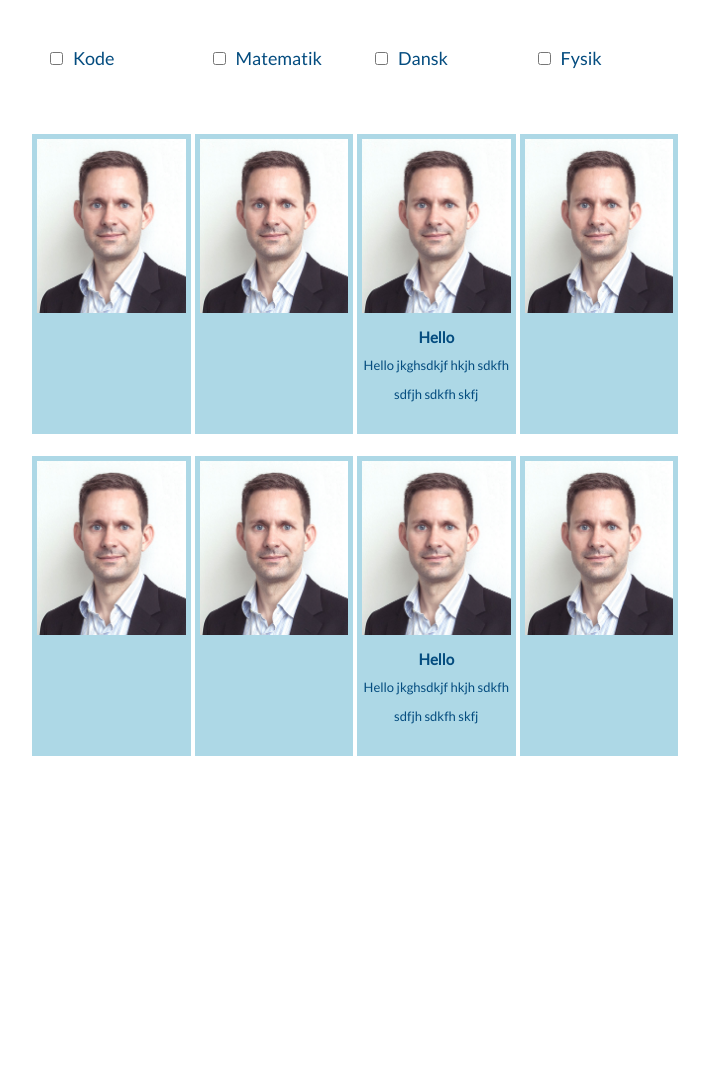
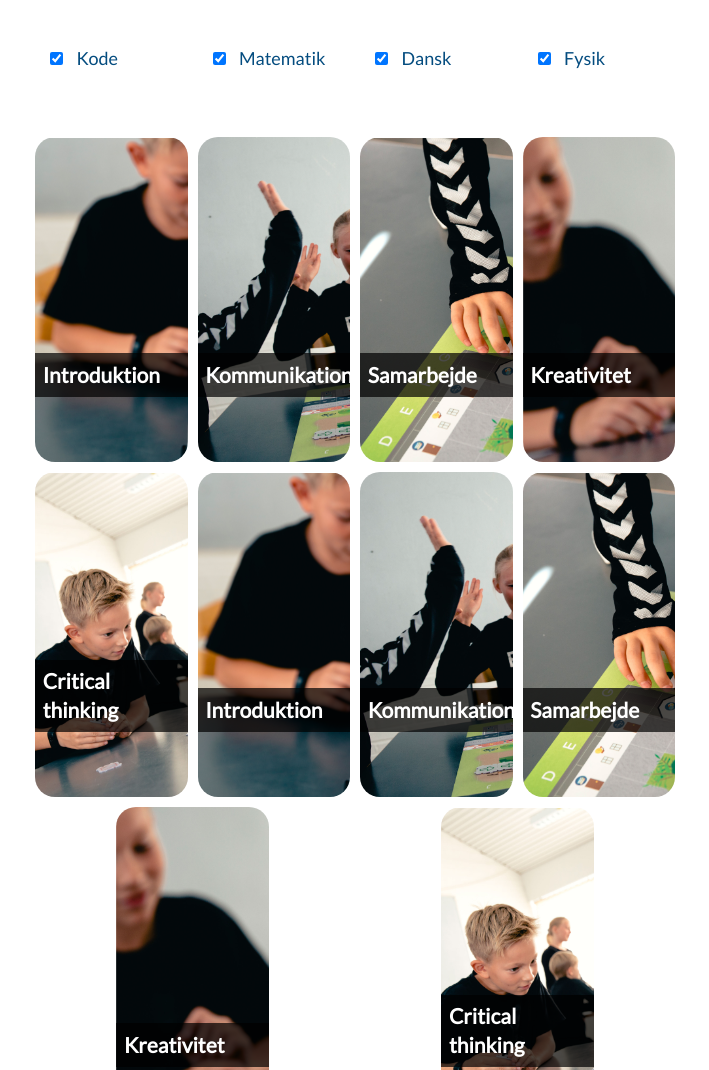
Before and after one commit to lastpancake/kubo-project, a plain HTML site: page lessons.html in a window 1280 px wide. Shown: the part 740-1810 px from the top of the page, without its empty margins (285-994 px from the left). Before the commit the page ends 1736 px from the top, so only its background shows below. Drawn offline with Linux system fonts and the light colour scheme; a web font is replaced by a local one.

Commit message:
lesson landing js + some minor stuff

```diff
--- a/assets/css/master.css
+++ b/assets/css/master.css
@@ -16,7 +16,7 @@ body {
   grid-template-areas:
                         "left main right"
                         "foot foot foot";
-  grid-template-columns: 1fr 1.5fr 1fr;
+  grid-template-columns: 1fr 2fr 1fr;
   grid-template-rows: auto 200px;
 }
 
@@ -50,7 +50,7 @@ h3 {
 }
 
 header {
-  grid-area: head;
+  z-index: 1000;
   position: fixed;
   width: 100%;
   background: #044c7f;
@@ -60,7 +60,7 @@ header {
 }
 
 nav {
-  grid-area: nav;
+  z-index: 1000;
   position: fixed;
   width: 100%;
   margin-top: 70px;
@@ -88,8 +88,6 @@ header > img {
   margin-left: auto;
   margin-right: auto;
 }
-
-
 
 nav > ul > li {
   display: inline-block;
@@ -192,12 +190,10 @@ nav > ul > li > a {
 
 .post-user {
   font-weight: bold;
-  margin-right: 10px;
 }
 
 .post-date {
   font-weight: bold;
-  margin-right: 10px;
 }
 
 .post-user-img {
@@ -244,19 +240,23 @@ button {
     display: flex;
 }
 
-.new-lessons, .news {
+.new-lessons, .news, .lessons {
     display: flex;
     flex-direction: row;
     flex-wrap: wrap;
-    justify-content:space-around;
+    justify-content: space-around;
 }
 
 .new-lessons > a {
-  max-width: 25%;
+  max-width: calc(100% * (1/4));
 }
 
 .news > a {
-  max-width: 25%;
+  max-width: calc(100% * (1/4));
+}
+
+.lessons > a {
+  max-width: calc(100% * (1/4));
 }
 
 .lesson-overview > img {
@@ -287,13 +287,38 @@ span > img {
 
 .new-lesson-box, .news-box {
   margin: 2px;
-  padding: 5px;
+  padding: 10px;
   background: lightblue;
+  border-radius: 8px;
   min-height: 300px;
   text-align: center;
   font-size: 13px;
-  max-width: 180px;
+  max-width: 300px;
   margin-bottom: 20px;
+}
+
+.lesson-box {
+  position: relative;
+  max-width: 100%;
+  max-height: 325px;
+  overflow: hidden;
+  margin: 5px;
+  border-radius: 20px;
+  overflow: hidden;
+}
+
+.lesson-box > .lesson-text {
+  position: absolute;
+  bottom: 20%;
+  left: 0;
+  padding: 5%;
+  width: 100%;
+  color: white;
+  background-color: rgba(0,0,0,0.7);
+}
+
+.lesson {
+
 }
 
 .news-likes, .news-comments {
@@ -408,6 +433,20 @@ span > img {
 
 /* Smaller screensizes */
 
+@media (max-width: 1200px) {
+  .new-lessons > a {
+    max-width: calc(100% * (1/3));
+  }
+
+  .news > a {
+    max-width: calc(100% * (1/3));
+  }
+
+  .lessons > a {
+    max-width: calc(100% * (1/3));
+  }
+}
+
 @media (max-width: 800px) {
   body {
     grid-template-areas:
@@ -455,6 +494,20 @@ span > img {
   .comments {
     width: auto;
     order: 4;
+  }
+}
+
+@media (max-width: 700px) {
+  .new-lessons > a {
+    max-width: calc(100% * (1/2));
+  }
+
+  .news > a {
+    max-width: calc(100% * (1/2));
+  }
+
+  .lessons > a {
+    max-width: calc(100% * (1/2));
   }
 }
 
@@ -525,3 +578,19 @@ span > img {
     font-size: 36px;
   }
 }
+
+@media (max-width: 200px) {
+
+
+  .new-lessons > a {
+    max-width: calc(100%);
+  }
+
+  .news > a {
+    max-width: calc(100% * (1/1));
+  }
+
+  .lessons > a {
+    max-width: calc(100% * (1/1));
+  }
+}
--- a/assets/js/script.js
+++ b/assets/js/lesson-script.js
@@ -52,7 +52,7 @@ function buildList() {
     pBox.classList.add("p-box");
 
     var flexDiv = document.createElement("div");
-    flexDiv.classList.add("flex-div-vertical");
+    flexDiv.classList.add("flex-div-comment");
 
     var userInfo = document.createElement("div");
     userInfo.classList.add("user-info");
--- /dev/null
+++ b/assets/js/lessons-script.js
@@ -0,0 +1,158 @@
+function Lesson(image, title, text, tag, link) {
+  this.imageSrc = image;
+  this.title = title;
+  this.text = text;
+  this.tag = tag.toLowerCase();
+  this.link = link;
+}
+
+function getLocalLessons() {
+  var lessons = localStorage.getItem("keduLessons");
+
+  if(lessons != null) {
+    return JSON.parse(lessons);
+  }
+  else {
+    return [  new Lesson("assets/images/introduction.png",
+                          "Introduktion",
+                          "Noget om introduktion",
+                          "code",
+                          "introduction"),
+              new Lesson("assets/images/communication.png",
+                          "Kommunikation",
+                          "Noget om kommunikation",
+                          "maths",
+                          "communication"),
+              new Lesson("assets/images/collaboration.png",
+                          "Samarbejde",
+                          "Noget om samarbejde",
+                          "danish",
+                          "collaboration"),
+              new Lesson("assets/images/creativity.png",
+                          "Kreativitet",
+                          "Noget om kreativitet",
+                          "physics",
+                          "creativity"),
+              new Lesson("assets/images/critical-thinking.png",
+                          "Critical thinking",
+                          "Noget om critical thinking",
+                          "code",
+                          "critical-thinking"),
+              new Lesson("assets/images/introduction.png",
+                          "Introduktion",
+                          "Noget om introduktion",
+                          "code",
+                          "introduction"),
+              new Lesson("assets/images/communication.png",
+                          "Kommunikation",
+                          "Noget om kommunikation",
+                          "maths",
+                          "communication"),
+              new Lesson("assets/images/collaboration.png",
+                          "Samarbejde",
+                          "Noget om samarbejde",
+                          "danish",
+                          "collaboration"),
+              new Lesson("assets/images/creativity.png",
+                          "Kreativitet",
+                          "Noget om kreativitet",
+                          "physics",
+                          "creativity"),
+              new Lesson("assets/images/critical-thinking.png",
+                          "Critical thinking",
+                          "Noget om critical thinking",
+                          "code",
+                          "critical-thinking")];
+  }
+}
+
+function getChecked() {
+  var checkboxes = document.querySelectorAll(".check");
+  var checked = [];
+  for (var i = 0; i < checkboxes.length; i++) {
+    if (checkboxes[i].checked == true) {
+      checked.push(checkboxes[i].id);
+    }
+  }
+  return checked;
+}
+
+function buildNewLessons() {
+
+}
+
+function buildAllLessons() {
+  var checked = getChecked();
+  var lessonArray = [];
+
+  for (variable of getLocalLessons()) {
+    if (checked.includes(variable.tag)) {
+      lessonArray.push(variable);
+    }
+  }
+
+  var lessons = document.querySelector(".lessons");
+  lessons.innerHTML = "";
+
+  for (variable of lessonArray) {
+    //console.log(variable.title);
+
+    var a = document.createElement("a");
+    a.setAttribute("href", "lesson.html?" + variable.link)
+
+    var lessonBox = document.createElement("div");
+    lessonBox.classList.add("lesson-box");
+
+    var lessonImage = document.createElement("img");
+    lessonImage.setAttribute("src", variable.imageSrc);
+
+    lessonBox.appendChild(lessonImage);
+
+    var lessonText = document.createElement("div");
+    lessonText.classList.add("lesson-text");
+
+    var lessonTextHead = document.createElement("h3");
+    lessonTextHead.innerHTML = variable.title;
+
+    lessonText.appendChild(lessonTextHead);
+    //lessonText.innerHTML += variable.text;
+
+    lessonBox.appendChild(lessonText);
+    a.appendChild(lessonBox);
+
+    lessons.appendChild(a);
+
+    //console.log(lessonBox);
+  }
+}
+
+function buildList() {
+  buildNewLessons();
+  buildAllLessons();
+}
+
+
+
+window.onload = function() {
+  buildList();
+}
+
+var codeCheck = document.querySelector("#code");
+codeCheck.addEventListener('change', function() {
+  buildAllLessons();
+});
+
+var mathsCheck = document.querySelector("#maths");
+mathsCheck.addEventListener('change', function() {
+  buildAllLessons();
+});
+
+var danishCheck = document.querySelector("#danish");
+danishCheck.addEventListener('change', function() {
+  buildAllLessons();
+});
+
+var physicsCheck = document.querySelector("#physics");
+physicsCheck.addEventListener('change', function() {
+  buildAllLessons();
+});
--- a/lessons.html
+++ b/lessons.html
@@ -9,7 +9,7 @@
   </head>
   <body>
     <header>
-      <img src="assets/images/kedu-logo-white.svg" alt="">
+      <img src="assets/images/kedu-logo-white.png" alt="">
     </header>
     <nav>
       <ul>
@@ -37,32 +37,37 @@
 
         <div class="new-lessons">
 
-          <a href="lesson.html"><div class="new-lesson-box">
+          <a href="lesson.html?introduction"><div class="new-lesson-box">
             <div class="lesson-image">
-              <img src="assets/images/Portræt-til-Skype.jpg" alt="">
+              <img src="assets/images/introduction.png" alt="">
             </div>
+            <h3>Introduction</h3>
+            Noget om introduktion
           </div></a>
 
-
-          <a href="lesson.html"><div class="new-lesson-box">
+          <a href="lesson.html?communication"><div class="new-lesson-box">
             <div class="lesson-image">
-              <img src="assets/images/Portræt-til-Skype.jpg" alt="">
+              <img src="assets/images/communication.png" alt="">
             </div>
+            <h3>Communication</h3>
+            Noget om kommunikation
           </div></a>
 
-          <a href="lesson.html">
+          <a href="lesson.html?collaboration">
           <div class="new-lesson-box">
             <div class="lesson-image">
-              <img src="assets/images/Portræt-til-Skype.jpg" alt="">
+              <img src="assets/images/collaboration.png" alt="">
             </div>
-            <h3>Hello</h3>
-            Hello  jkghsdkjf hkjh sdkfh sdfjh sdkfh skfj
+            <h3>Collaboration</h3>
+            Noget om samarbejde
           </div></a>
 
-          <a href="lesson.html"><div class="new-lesson-box">
+          <a href="lesson.html?creativity"><div class="new-lesson-box">
             <div class="lesson-image">
-              <img src="assets/images/Portræt-til-Skype.jpg" alt="">
+              <img src="assets/images/creativity.png" alt="">
             </div>
+            <h3>Creativity</h3>
+            Noget om kreativitet
           </div></a>
 
         </div>
@@ -71,84 +76,129 @@
         <div class="all-lessons">
           <h2>Alle lektioner</h2>
 
-          <div class="all-lessons-checkboxes">
-            <div class="check-flex">
+            <div class="all-lessons-checkboxes">
+              <div class="check-flex">
 
-            <div><input type="checkbox" name="" value="">Kode</div>
-            <div><input type="checkbox" name="" value="">Matematik</div>
-            <div><input type="checkbox" name="" value="">Dansk</div>
-            <div><input type="checkbox" name="" value="">Fysik</div>
+              <div class="checkbox">
+                <input type="checkbox" name="" value="" class="check" id="code" checked="true">
+                Kode
+               </div>
+              <div class="checkbox">
+                <input type="checkbox" name="" value="" class="check" id="maths" checked="true">
+                Matematik
+              </div>
+              <div class="checkbox">
+                <input type="checkbox" name="" value="" class="check" id="danish" checked="true">
+                Dansk
+              </div>
+              <div class="checkbox">
+                <input type="checkbox" name="" value="" class="check" id="physics" checked="true">
+                Fysik
+              </div>
             </div>
           </div>
 
-          <div class="new-lessons">
+          <div class="lessons">
 
             <a href="lesson.html">
-              <div class="new-lesson-box">
-                <div class="lesson-image">
-                  <img src="assets/images/Portræt-til-Skype.jpg" alt="">
-                </div>
+              <div class="lesson-box">
+                  <img src="assets/images/introduction.png" alt="">
+                  <div class="lesson-text">
+                    <h3>Introduction</h3>
+                    Noget om introduktion
+                  </div>
+              </div>
+            </a>
+
+            <a href="lesson.html">
+              <div class="lesson-box">
+                  <img src="assets/images/communication.png" alt="">
+                  <div class="lesson-text">
+                    <h3>Communication</h3>
+                    Noget om kommunikation
+                  </div>
               </div>
             </a>
 
 
             <a href="lesson.html">
-              <div class="new-lesson-box">
-                <div class="lesson-image">
-                  <img src="assets/images/Portræt-til-Skype.jpg" alt="">
-                </div>
+              <div class="lesson-box">
+                  <img src="assets/images/collaboration.png" alt="">
+                  <div class="lesson-text">
+                    <h3>Collaboration</h3>
+                    Noget om samarbejde
+                  </div>
               </div>
             </a>
 
             <a href="lesson.html">
-              <div class="new-lesson-box">
-                <div class="lesson-image">
-                  <img src="assets/images/Portræt-til-Skype.jpg" alt="">
-                </div>
-                <h3>Hello</h3>
-                Hello  jkghsdkjf hkjh sdkfh sdfjh sdkfh skfj
+              <div class="lesson-box">
+                  <img src="assets/images/creativity.png" alt="">
+                  <div class="lesson-text">
+                    <h3>Creativity</h3>
+                    Noget om kreativitet
+                  </div>
               </div>
             </a>
 
             <a href="lesson.html">
-              <div class="new-lesson-box">
-                <div class="lesson-image">
-                  <img src="assets/images/Portræt-til-Skype.jpg" alt="">
-                </div>
+              <div class="lesson-box">
+                  <img src="assets/images/critical-thinking.png" alt="">
+                  <div class="lesson-text">
+                    <h3>Critical Thinking</h3>
+                    Noget om critical thinking
+                  </div>
               </div>
             </a>
 
             <a href="lesson.html">
-              <div class="new-lesson-box">
-                <div class="lesson-image">
-                  <img src="assets/images/Portræt-til-Skype.jpg" alt="">
-                </div>
+              <div class="lesson-box">
+                  <img src="assets/images/introduction.png" alt="">
+                  <div class="lesson-text">
+                    <h3>Introduction</h3>
+                    Noget om introduktion
+                  </div>
               </div>
             </a>
 
             <a href="lesson.html">
-              <div class="new-lesson-box">
-                <div class="lesson-image">
-                  <img src="assets/images/Portræt-til-Skype.jpg" alt="">
-                </div>
+              <div class="lesson-box">
+                  <img src="assets/images/communication.png" alt="">
+                  <div class="lesson-text">
+                    <h3>Communication</h3>
+                    Noget om kommunikation
+                  </div>
+              </div>
+            </a>
+
+
+            <a href="lesson.html">
+              <div class="lesson-box">
+                  <img src="assets/images/collaboration.png" alt="">
+                  <div class="lesson-text">
+                    <h3>Collaboration</h3>
+                    Noget om samarbejde
+                  </div>
               </div>
             </a>
 
             <a href="lesson.html">
-              <div class="new-lesson-box">
-                <div class="lesson-image">
-                  <img src="assets/images/Portræt-til-Skype.jpg" alt="">
-                </div>
-                <h3>Hello</h3>
-                Hello  jkghsdkjf hkjh sdkfh sdfjh sdkfh skfj
+              <div class="lesson-box">
+                  <img src="assets/images/creativity.png" alt="">
+                  <div class="lesson-text">
+                    <h3>Creativity</h3>
+                    Noget om kreativitet
+                  </div>
               </div>
             </a>
 
             <a href="lesson.html">
-              <div class="new-lesson-box">
-                <div class="lesson-image">
-                  <img src="assets/images/Portræt-til-Skype.jpg" alt="">
-                </div>
+              <div class="lesson-box">
+                  <img src="assets/images/critical-thinking.png" alt="">
+                  <div class="lesson-text">
+                    <h3>Critical Thinking</h3>
+                    Noget om critical thinking
+                  </div>
               </div>
             </a>
 
@@ -159,5 +209,8 @@
       </div>
     </main>
 
+    <footer></footer>
+
+    <script src="assets/js/lessons-script.js" charset="utf-8"></script>
   </body>
 </html>
```
Also changed, not shown: lesson.html (+11 -9 lines), assets/images/collaboration.PNG (added), assets/images/communication.PNG (added), assets/images/creativity.PNG (added), assets/images/critical-thinking.PNG (added), assets/images/introduction.PNG (added), assets/images/kedu-logo-white.png (added).
